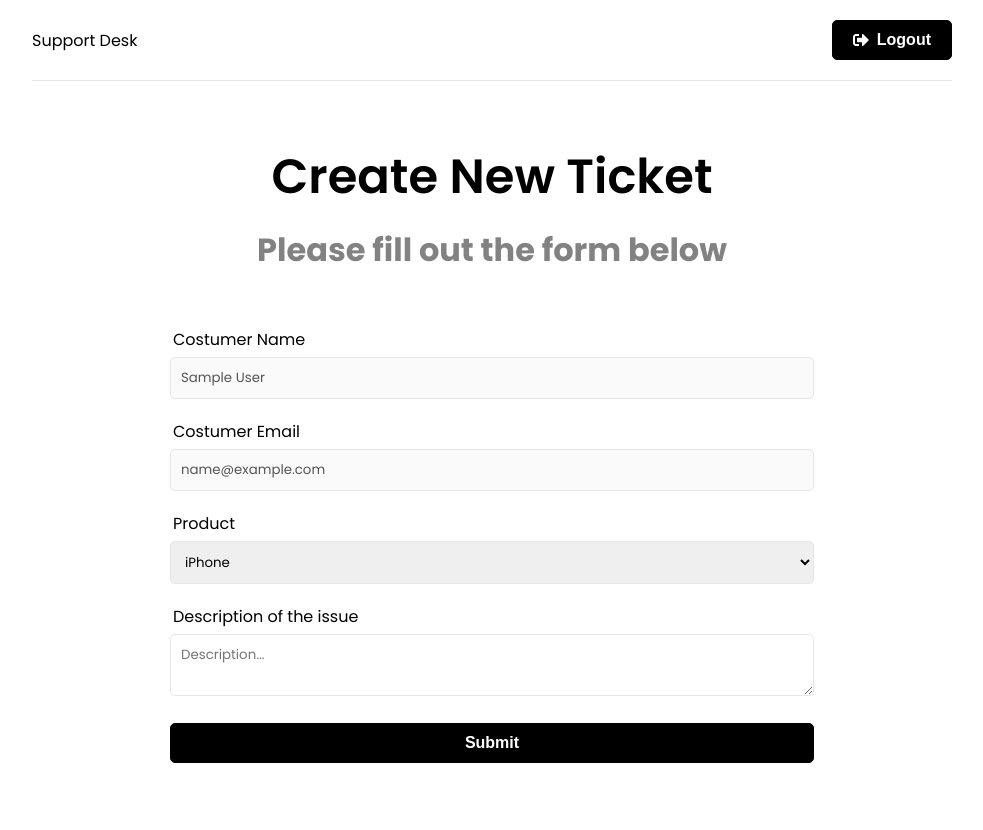
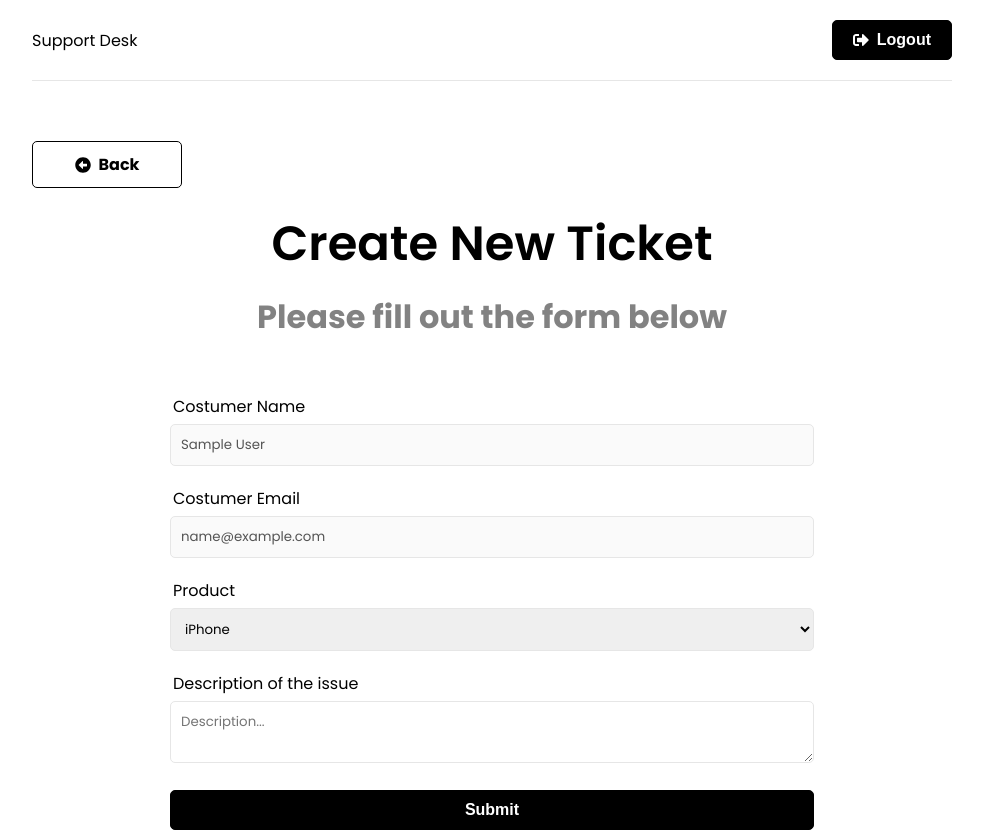
Before and after one commit to ozanisgor/MERN-support-desk-app, a React (Create React App) app in the folder frontend/: page /new-ticket in a window 1280 px wide. Shown: the whole page, without its empty margins (148-1131 px from the left). Before the commit the page ends 800 px from the top, so only its background shows below. Built offline with nearby package versions, Linux system fonts and the light colour scheme; sample sign-in values are in the browser's storage.

Commit message:
add: BackButton Component

```diff
--- /dev/null
+++ b/frontend/src/components/BackButton.jsx
@@ -0,0 +1,14 @@
+import { FaArrowAltCircleLeft } from 'react-icons/fa'
+import { Link } from 'react-router-dom'
+
+function BackButton({ url }) {
+  return (
+    <Link
+      to={url}
+      className="btn btn-reverse btn-back"
+    >
+      <FaArrowAltCircleLeft /> Back
+    </Link>
+  )
+}
+export default BackButton
--- a/frontend/src/pages/NewTicket.jsx
+++ b/frontend/src/pages/NewTicket.jsx
@@ -4,6 +4,7 @@
 import { toast } from 'react-toastify'
 import { createTicket, reset } from '../features/tickets/ticketSlice'
 import Spinner from '../components/Spinner'
+import BackButton from '../components/BackButton'
 
 function NewTicket() {
   const { user } = useSelector(state => state.auth)
@@ -42,6 +43,7 @@
 
   return (
     <>
+      <BackButton url="/" />
       <section className="heading">
         <h1>Create New Ticket</h1>
         <p>Please fill out the form below</p>
```
